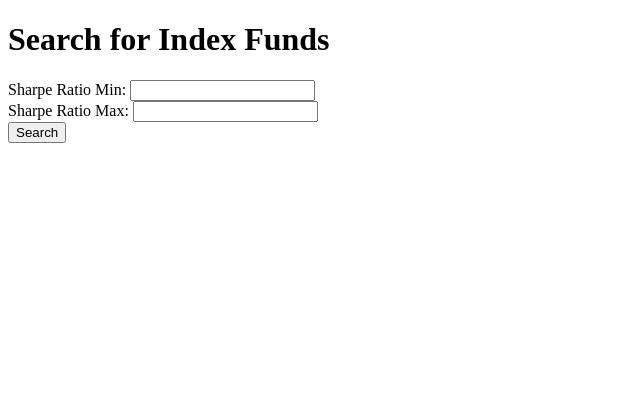
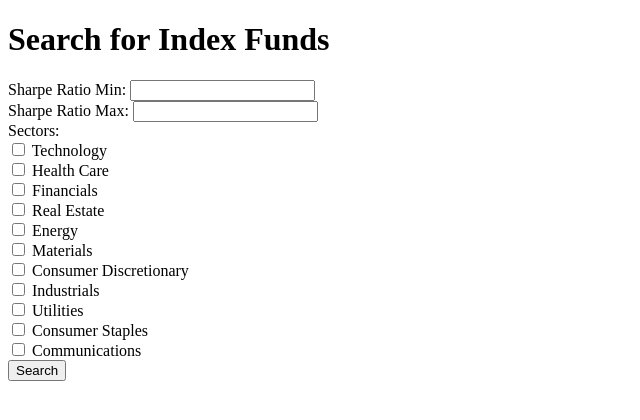
Before and after one commit to D0lphin2x/sloth, a Flask app: page / in a window 1280 px wide. Shown: the top 420 px of the page, without its empty margins (0-640 px from the left). Run offline with Flask 3, Linux system fonts and the light colour scheme.

Commit message:
added sectors

```diff
--- a/main.py
+++ b/main.py
@@ -16,6 +16,7 @@ def index():
 def search():
     sharpe_ratio_min = float(request.form.get('sharpe_ratio_min'))
     sharpe_ratio_max = float(request.form.get('sharpe_ratio_max'))
+    selected_sectors = request.form.getlist('sectors')
 
     # Fetch data from the API
     response = requests.get(API_ENDPOINT, headers={"Authorization": f"Bearer {API_KEY}"})
@@ -24,13 +25,13 @@ def search():
     # Calculate Sharpe ratios
     data_with_sharpe_ratios = calculate_sharpe_ratios(data)
 
-    # Filter data based on Sharpe ratio criteria
+    # Filter data based on Sharpe ratio and sector criteria
     filtered_data = [
         fund for fund in data_with_sharpe_ratios
-        if sharpe_ratio_min <= fund['sharpe_ratio'] <= sharpe_ratio_max
+        if sharpe_ratio_min <= fund['sharpe_ratio'] <= sharpe_ratio_max and fund['sector'] in selected_sectors
     ]
 
-    return render_template('results.html', funds=filtered_data)
+    return render_template('results.html', funds=filtered_data, selected_sectors=selected_sectors)
 
 if __name__ == '__main__':
     app.run(debug=True)
--- a/templates/index.html
+++ b/templates/index.html
@@ -12,6 +12,30 @@
         <label for="sharpe_ratio_max">Sharpe Ratio Max:</label>
         <input type="number" id="sharpe_ratio_max" name="sharpe_ratio_max" step="0.01" required>
         <br>
+        <label>Sectors:</label>
+        <br>
+        <input type="checkbox" name="sectors" value="Technology"> Technology
+        <br>
+        <input type="checkbox" name="sectors" value="Health Care"> Health Care
+        <br>
+        <input type="checkbox" name="sectors" value="Financials"> Financials
+        <br>
+        <input type="checkbox" name="sectors" value="Real Estate"> Real Estate
+        <br>
+        <input type="checkbox" name="sectors" value="Energy"> Energy
+        <br>
+        <input type="checkbox" name="sectors" value="Materials"> Materials
+        <br>
+        <input type="checkbox" name="sectors" value="Consumer Discretionary"> Consumer Discretionary
+        <br>
+        <input type="checkbox" name="sectors" value="Industrials"> Industrials
+        <br>
+        <input type="checkbox" name="sectors" value="Utilities"> Utilities
+        <br>
+        <input type="checkbox" name="sectors" value="Consumer Staples"> Consumer Staples
+        <br>
+        <input type="checkbox" name="sectors" value="Communications"> Communications
+        <br>
         <button type="submit">Search</button>
     </form>
 </body>
```
Also changed, not shown: templates/results.html (+8 -1 lines).
